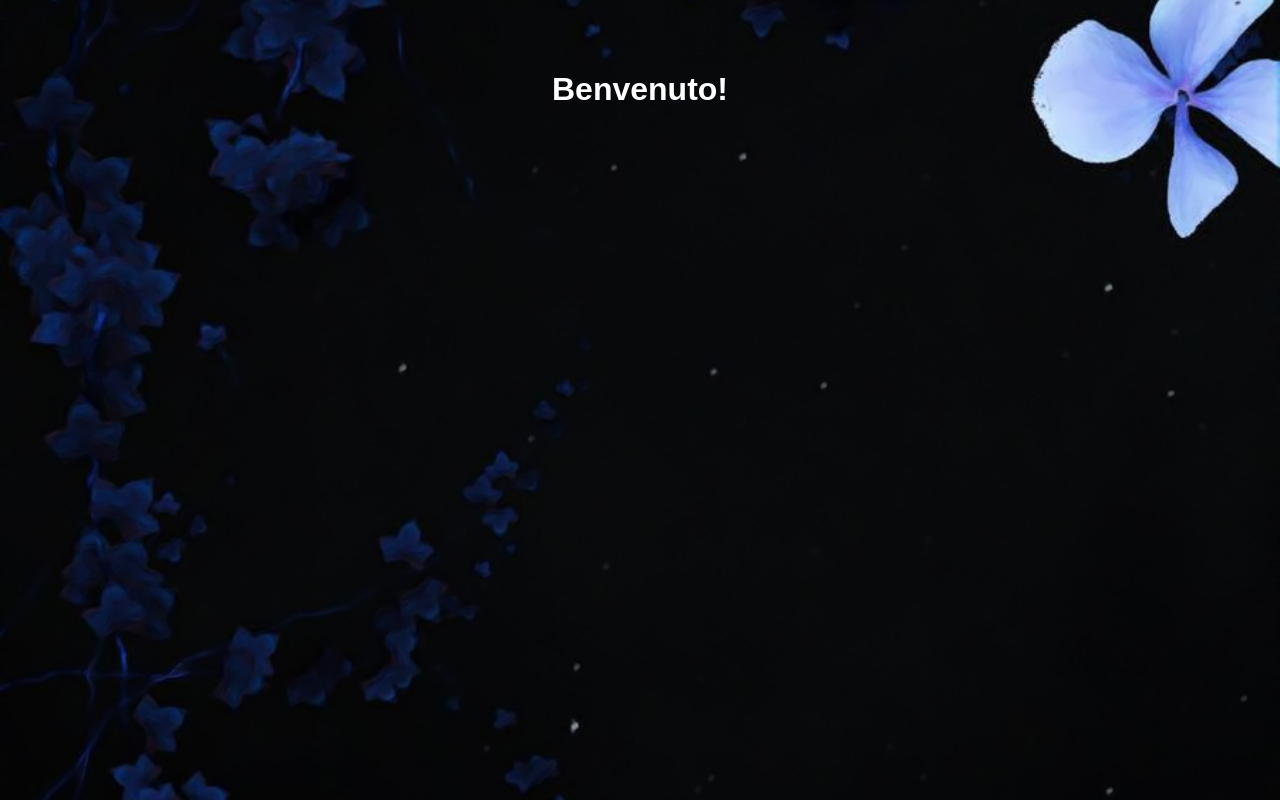
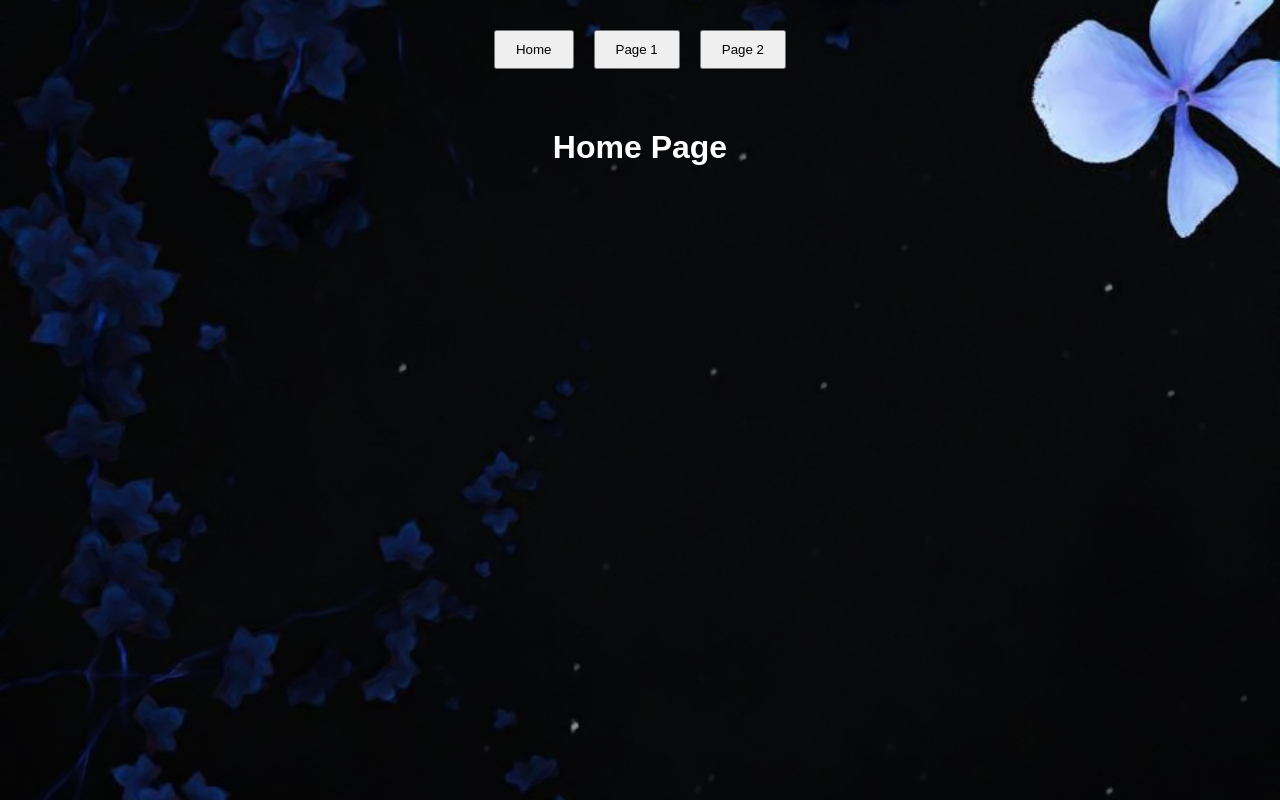
Before and after one commit to GiovannaScuotto/hackedheart, a React (Create React App) app: page / in a window 1280 px wide. Built offline with nearby package versions, Linux system fonts and the light colour scheme.

Commit message:
Adding route

```diff
--- a/package.json
+++ b/package.json
@@ -9,8 +9,9 @@
     "@testing-library/user-event": "^13.5.0",
     "react": "^19.0.0",
     "react-dom": "^19.0.0",
-    "react-scripts": "5.0.1",
-    "web-vitals": "^2.1.4"
+    "react-scripts": "^3.0.1",
+    "web-vitals": "^2.1.4",
+    "wouter": "^3.6.0"
   },
   "scripts": {
     "start": "react-scripts start",
--- a/src/App.js
+++ b/src/App.js
@@ -1,7 +1,17 @@
+import React, { useState } from 'react';
 import './App.css';
 import backgroundImage from './images/background.jpeg';
+import HomePage from './HomePage';
+import Page1 from './Page1';
+import Page2 from './Page2';
 
 function App() {
+  const [currentPage, setCurrentPage] = useState('home');
+
+  const goToHome = () => setCurrentPage('home');
+  const goToPage1 = () => setCurrentPage('page1');
+  const goToPage2 = () => setCurrentPage('page2');
+
   return (
     <div style={{
       backgroundImage: `url(${backgroundImage})`,
@@ -13,7 +23,18 @@ function App() {
       padding: 0,
       overflow: 'hidden'
     }}>
-      <h1 style={{ color: "white", textAlign: "center", paddingTop: "50px" }}>Benvenuto!</h1>
+
+      <div style={{ textAlign: "center", marginTop: "20px" }}>
+        <button onClick={goToHome} style={{ margin: "10px", padding: "10px 20px" }}>Home</button>
+        <button onClick={goToPage1} style={{ margin: "10px", padding: "10px 20px" }}>Page 1</button>
+        <button onClick={goToPage2} style={{ margin: "10px", padding: "10px 20px" }}>Page 2</button>
+      </div>
+
+      <div style={{ textAlign: "center", marginTop: "50px", color: "white" }}>
+        {currentPage === 'home' && <HomePage />}
+        {currentPage === 'page1' && <Page1 />}
+        {currentPage === 'page2' && <Page2 />}
+      </div>
     </div>
   );
 }
--- /dev/null
+++ b/src/HomePage.js
@@ -0,0 +1,8 @@
+// src/HomePage.js
+import React from 'react';
+
+function HomePage() {
+  return <h1>Home Page</h1>;
+}
+
+export default HomePage;
--- /dev/null
+++ b/src/Page1.js
@@ -0,0 +1,8 @@
+// src/Page1.js
+import React from 'react';
+
+function Page1() {
+  return <h1>Page 1</h1>;
+}
+
+export default Page1;
--- /dev/null
+++ b/src/Page2.js
@@ -0,0 +1,8 @@
+// src/Page2.js
+import React from 'react';
+
+function Page2() {
+  return <h1>Page 2</h1>;
+}
+
+export default Page2;
```
Also changed, not shown: 1 other file (tests, documents, lock files or other folders).
